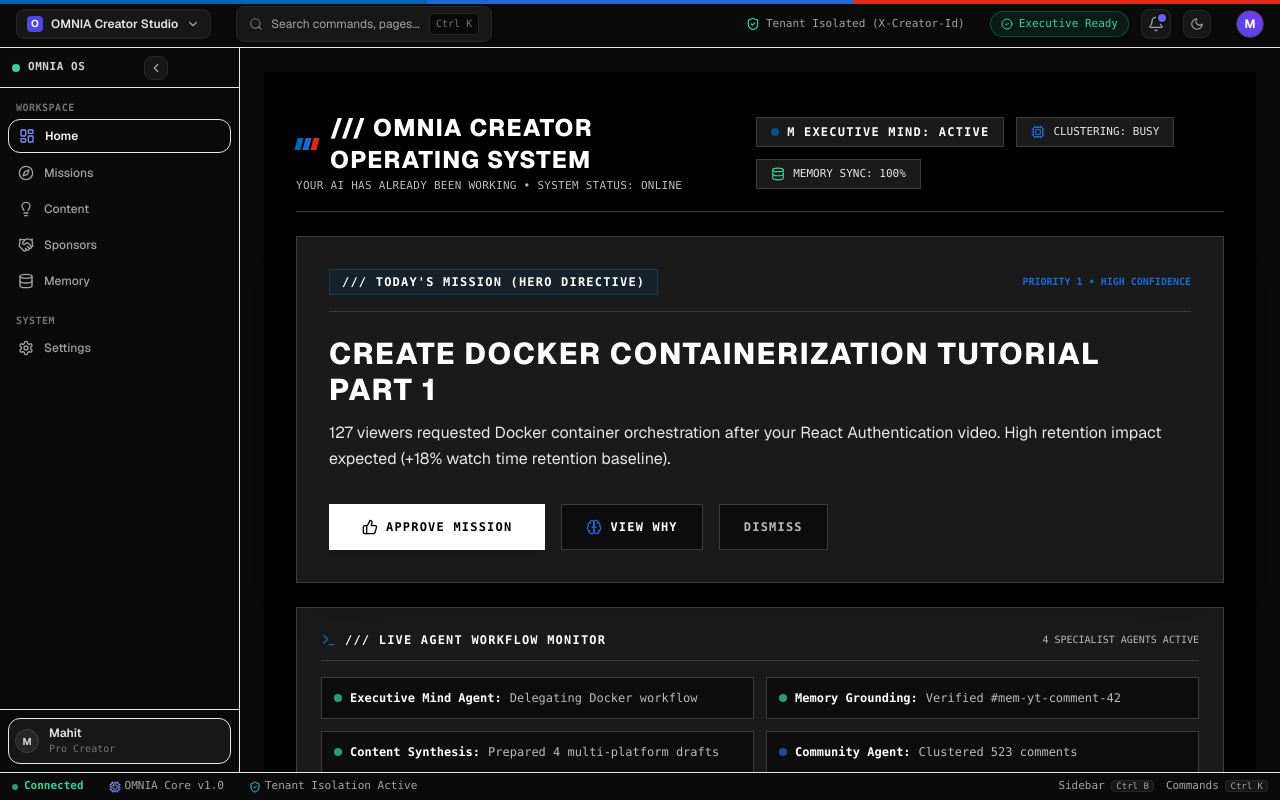
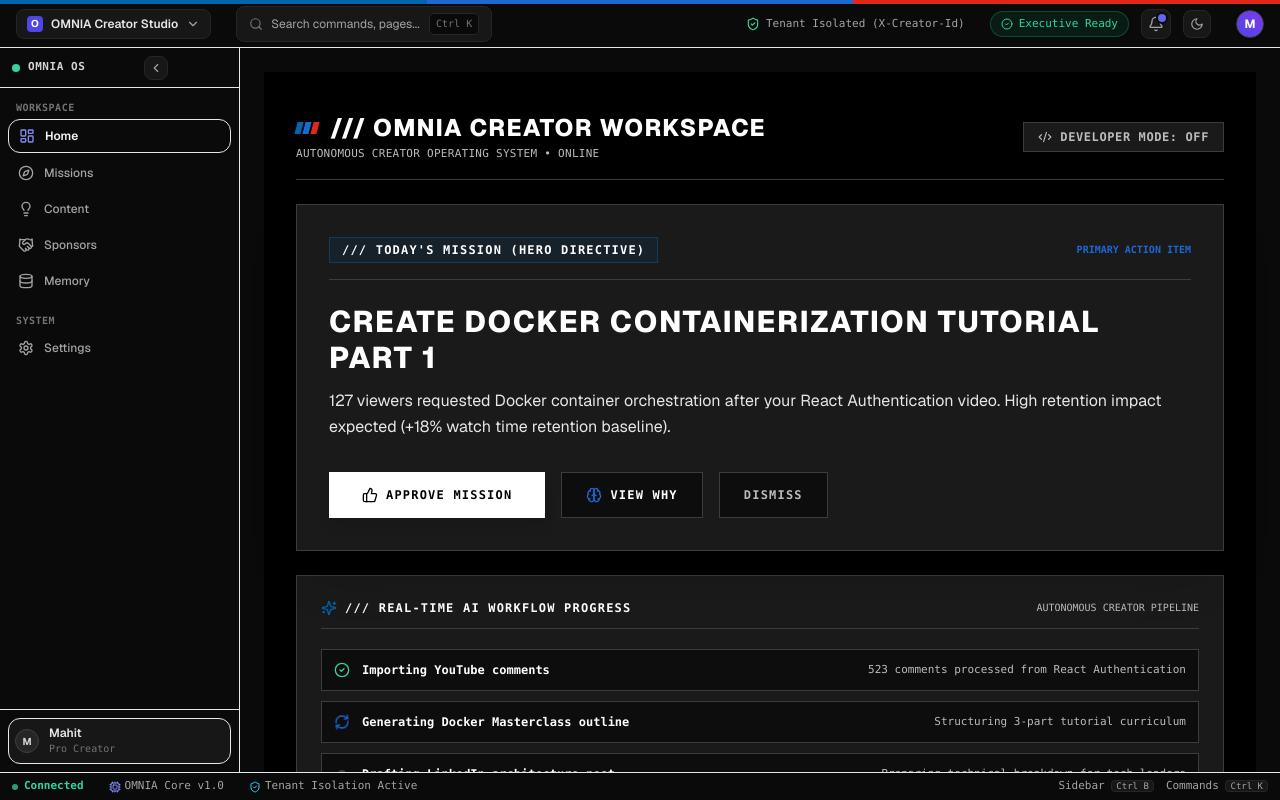
Before and after one commit to mahitss/vibe_creativity, a Next.js app in the folder apps/web/: page / in a window 1280 px wide. Built offline with nearby package versions, Linux system fonts and the light colour scheme.

Commit message:
refactor(web): final UX pass converting OMNIA into creator workspace

```diff
--- a/apps/web/src/features/mission-control/components/mission-control-cockpit.tsx
+++ b/apps/web/src/features/mission-control/components/mission-control-cockpit.tsx
@@ -4,15 +4,16 @@
 import {
   Activity,
   BarChart3,
-  Bot,
   Brain,
   CheckCircle2,
   ChevronDown,
   ChevronRight,
+  Code2,
   Copy,
   Cpu,
   Database,
   Edit3,
+  FileText,
   Layers,
   Play,
   RefreshCw,
@@ -42,7 +43,7 @@
 export function MissionControlCockpit() {
   const [showExplainability, setShowExplainability] = useState<boolean>(false);
   const [approvalStep, setApprovalStep] = useState<number>(-1);
-  const [isEvidenceExpanded, setIsEvidenceExpanded] = useState<boolean>(true);
+  const [isDevMode, setIsDevMode] = useState<boolean>(false);
 
   // Live AI thinking state
   const [isAiThinking, setIsAiThinking] = useState<boolean>(false);
@@ -80,6 +81,34 @@
   ]);
 
   const [copiedIndex, setCopiedIndex] = useState<number | null>(null);
+
+  const creatorProgressTasks = [
+    {
+      label: "Importing YouTube comments",
+      detail: "523 comments processed from React Authentication",
+      status: "DONE",
+    },
+    {
+      label: "Generating Docker Masterclass outline",
+      detail: "Structuring 3-part tutorial curriculum",
+      status: "IN_PROGRESS",
+    },
+    {
+      label: "Drafting LinkedIn architecture post",
+      detail: "Preparing technical breakdown for tech leaders",
+      status: "PENDING",
+    },
+    {
+      label: "Preparing thumbnail ideas & title variations",
+      detail: "Formulating high-CTR thumbnail hooks",
+      status: "PENDING",
+    },
+    {
+      label: "Preparing publishing queue",
+      detail: "Scheduling multi-platform publishing slots",
+      status: "PENDING",
+    },
+  ];
 
   const aiThinkingSteps = [
     "Reading 523 audience comments...",
@@ -254,7 +283,7 @@
       )}
 
       <div className="mx-auto max-w-6xl space-y-6 pt-2">
-        {/* MODULE 1: EXECUTIVE STATUS & LIVE AGENT TELEMETRY */}
+        {/* Workspace Top Header & Optional Developer Mode Toggle */}
         <div className="flex flex-col justify-between gap-4 border-b border-[#3c3c3c] pb-4 md:flex-row md:items-center">
           <div>
             <div className="flex items-center gap-3">
@@ -264,38 +293,53 @@
                 <span />
               </div>
               <h1 className="font-sans text-2xl font-extrabold uppercase tracking-wider text-white">
-                {"///"} OMNIA CREATOR OPERATING SYSTEM
+                {"///"} OMNIA CREATOR WORKSPACE
               </h1>
             </div>
             <p className="mt-0.5 font-mono text-[11px] uppercase tracking-wide text-[#bbbbbb]">
-              YOUR AI HAS ALREADY BEEN WORKING • SYSTEM STATUS: ONLINE
+              AUTONOMOUS CREATOR OPERATING SYSTEM • ONLINE
             </p>
           </div>
 
-          <div className="flex flex-wrap items-center gap-3 font-mono text-xs">
-            <div className="flex items-center gap-2 border border-[#3c3c3c] bg-[#1a1a1a] px-3.5 py-1.5 font-bold uppercase tracking-widest text-white">
-              <span className="h-2 w-2 animate-pulse rounded-full bg-[#0066b1]" />M EXECUTIVE MIND:
-              ACTIVE
-            </div>
-            <div className="flex items-center gap-2 border border-[#3c3c3c] bg-[#1a1a1a] px-3.5 py-1.5 font-mono text-[11px] text-[#e6e6e6]">
-              <Cpu className="h-3.5 w-3.5 text-[#1c69d4]" />
-              CLUSTERING: BUSY
-            </div>
-            <div className="flex items-center gap-2 border border-[#3c3c3c] bg-[#1a1a1a] px-3.5 py-1.5 font-mono text-[11px] text-[#e6e6e6]">
-              <Database className="h-3.5 w-3.5 text-emerald-400" />
-              MEMORY SYNC: 100%
-            </div>
+          <div className="flex items-center gap-3 font-mono text-xs">
+            <button
+              onClick={() => setIsDevMode(!isDevMode)}
+              className={`flex items-center gap-2 border px-3.5 py-1.5 font-bold uppercase tracking-wider transition ${
+                isDevMode
+                  ? "border-[#1c69d4] bg-[#1c69d4]/20 text-white"
+                  : "border-[#3c3c3c] bg-[#1a1a1a] text-[#bbbbbb] hover:border-white hover:text-white"
+              }`}
+            >
+              <Code2 className="h-3.5 w-3.5" />
+              DEVELOPER MODE: {isDevMode ? "ON" : "OFF"}
+            </button>
           </div>
         </div>
 
-        {/* MODULE 2: PRIMARY MISSION HERO COCKPIT */}
+        {/* DEVELOPER MODE ONLY PANEL */}
+        {isDevMode && (
+          <div className="animate-fade-in space-y-3 border border-[#1c69d4] bg-[#0d0d0d] p-5 font-mono text-xs text-[#e6e6e6]">
+            <div className="flex items-center justify-between border-b border-[#3c3c3c] pb-2 font-bold text-[#1c69d4]">
+              <span>{"///"} SYSTEM TELEMETRY &amp; AGENT HEALTH (DEVELOPER MODE)</span>
+              <span>TASK BUS: ACTIVE</span>
+            </div>
+            <div className="grid grid-cols-2 gap-3 text-[11px] md:grid-cols-4">
+              <div>EXECUTIVE MIND: ONLINE</div>
+              <div>CLUSTERING: BUSY</div>
+              <div>MEMORY SYNC: 100%</div>
+              <div>LATENCY: 42ms</div>
+            </div>
+          </div>
+        )}
+
+        {/* MODULE 1: TODAY'S MISSION (HERO DIRECTIVE) */}
         <div className="relative space-y-6 border border-[#3c3c3c] bg-[#1a1a1a] p-8 shadow-2xl">
           <div className="flex items-center justify-between border-b border-[#3c3c3c] pb-4 font-mono text-xs">
             <span className="border border-[#0066b1]/40 bg-[#0066b1]/10 px-3 py-1 font-bold uppercase tracking-widest text-white">
               {"///"} TODAY&apos;S MISSION (HERO DIRECTIVE)
             </span>
             <span className="text-[10px] font-bold uppercase text-[#1c69d4]">
-              PRIORITY 1 • HIGH CONFIDENCE
+              PRIMARY ACTION ITEM
             </span>
           </div>
 
@@ -339,147 +383,50 @@
           </div>
         </div>
 
-        {/* MODULE 3: LIVE AI WORKFLOW & AGENT TASK MONITOR */}
-        <div className="space-y-3 border border-[#3c3c3c] bg-[#1a1a1a] p-6 font-mono text-xs shadow-xl">
+        {/* MODULE 2: CREATOR-FACING AI PROGRESS STREAM */}
+        <div className="space-y-4 border border-[#3c3c3c] bg-[#1a1a1a] p-6 font-mono text-xs shadow-xl">
           <div className="flex items-center justify-between border-b border-[#3c3c3c] pb-3">
             <span className="flex items-center gap-2 font-bold uppercase tracking-widest text-white">
-              <Terminal className="h-4 w-4 text-[#0066b1]" /> {"///"} LIVE AGENT WORKFLOW MONITOR
+              <Sparkles className="h-4 w-4 text-[#0066b1]" /> {"///"} REAL-TIME AI WORKFLOW PROGRESS
             </span>
-            <span className="text-[10px] text-[#bbbbbb]">4 SPECIALIST AGENTS ACTIVE</span>
+            <span className="text-[10px] text-[#bbbbbb]">AUTONOMOUS CREATOR PIPELINE</span>
           </div>
 
-          <div className="grid grid-cols-1 gap-3 pt-1 text-[#e6e6e6] md:grid-cols-2">
-            <div className="flex items-center gap-2 border border-[#3c3c3c] bg-[#0d0d0d] p-3">
-              <span className="h-2 w-2 animate-pulse rounded-full bg-emerald-400" />
-              <span className="font-bold text-white">Executive Mind Agent:</span>
-              <span className="text-[#bbbbbb]">Delegating Docker workflow</span>
+          <div className="space-y-2.5 pt-1 text-[#e6e6e6]">
+            {creatorProgressTasks.map((task) => (
+              <div
+                key={task.label}
+                className="flex items-center justify-between border border-[#3c3c3c] bg-[#0d0d0d] p-3"
+              >
+                <div className="flex items-center gap-3">
+                  {task.status === "DONE" ? (
+                    <CheckCircle2 className="h-4 w-4 shrink-0 text-emerald-400" />
+                  ) : task.status === "IN_PROGRESS" ? (
+                    <RefreshCw className="h-4 w-4 shrink-0 animate-spin text-[#1c69d4]" />
+                  ) : (
+                    <span className="ml-1 mr-1 h-2 w-2 shrink-0 rounded-full bg-[#3c3c3c]" />
+                  )}
+                  <span className="font-bold text-white">{task.label}</span>
                 </div>
-            <div className="flex items-center gap-2 border border-[#3c3c3c] bg-[#0d0d0d] p-3">
-              <span className="h-2 w-2 animate-pulse rounded-full bg-emerald-400" />
-              <span className="font-bold text-white">Memory Grounding:</span>
-              <span className="text-[#bbbbbb]">Verified #mem-yt-comment-42</span>
+                <span className="hidden text-[11px] text-[#bbbbbb] sm:inline">{task.detail}</span>
               </div>
-            <div className="flex items-center gap-2 border border-[#3c3c3c] bg-[#0d0d0d] p-3">
-              <span className="h-2 w-2 animate-pulse rounded-full bg-emerald-400" />
-              <span className="font-bold text-white">Content Synthesis:</span>
-              <span className="text-[#bbbbbb]">Prepared 4 multi-platform drafts</span>
-            </div>
-            <div className="flex items-center gap-2 border border-[#3c3c3c] bg-[#0d0d0d] p-3">
-              <span className="h-2 w-2 animate-pulse rounded-full bg-[#1c69d4]" />
-              <span className="font-bold text-white">Community Agent:</span>
-              <span className="text-[#bbbbbb]">Clustered 523 comments</span>
-            </div>
+            ))}
           </div>
         </div>
 
-        {/* MODULE 4: GROUNDED EVIDENCE & PERSISTENT MEMORY GRID */}
-        <div className="border border-[#3c3c3c] bg-[#1a1a1a]">
-          <button
-            onClick={() => setIsEvidenceExpanded(!isEvidenceExpanded)}
-            className="flex w-full items-center justify-between p-4 font-mono text-xs font-bold uppercase tracking-widest text-white transition hover:bg-[#0d0d0d]"
-          >
-            <span className="flex items-center gap-2">
-              <BarChart3 className="h-4 w-4 text-[#0066b1]" /> {"///"} GROUNDED EVIDENCE &amp;
-              MEMORY GRID (4 SIGNALS)
+        {/* MODULE 3: READY TO REVIEW (GENERATED CONTENT ASSETS) */}
+        <div className="space-y-4 border border-[#3c3c3c] bg-[#1a1a1a] p-6 shadow-2xl">
+          <div className="flex items-center justify-between border-b border-[#3c3c3c] pb-3 font-mono text-xs">
+            <span className="flex items-center gap-2 font-bold uppercase tracking-widest text-white">
+              <Share2 className="h-4 w-4 text-[#1c69d4]" /> {"///"} READY TO REVIEW (GENERATED
+              CONTENT ASSETS)
             </span>
-            <span className="flex items-center gap-1 text-[10px] text-[#bbbbbb]">
-              {isEvidenceExpanded ? "COLLAPSE ▲" : "EXPAND ▼"}
+            <span className="text-[10px] uppercase text-[#bbbbbb]">
+              4 ASSETS READY FOR PUBLISHING
             </span>
-          </button>
-
-          {isEvidenceExpanded && (
-            <div className="animate-fade-in border-t border-[#3c3c3c] p-6">
-              <div className="grid grid-cols-1 gap-4 font-mono text-xs md:grid-cols-2 lg:grid-cols-4">
-                <button
-                  onClick={() =>
-                    setSelectedEvidence({
-                      type: "COMMENT",
-                      title: "YouTube Comment @dev_alex",
-                      detail:
-                        "Can you build a Docker setup for multi-agent systems? We need container orchestration for concurrent agent workflows.",
-                      provenance: "YouTube Data API v3 • Verified 142 upvotes",
-                    })
-                  }
-                  className="group space-y-2 border border-[#3c3c3c] bg-[#0d0d0d] p-5 text-left transition hover:border-white"
-                >
-                  <div className="flex items-center justify-between text-[10px] font-bold text-[#0066b1]">
-                    <span>COMMENT SIGNAL</span>
-                    <span className="transition group-hover:translate-x-0.5">INSPECT ↗</span>
-                  </div>
-                  <p className="font-sans text-xs italic leading-relaxed text-white">
-                    &ldquo;Can you build a Docker setup for multi-agent systems?&rdquo;
-                  </p>
-                  <div className="text-[10px] text-[#7e7e7e]">@dev_alex • 142 upvotes</div>
-                </button>
-
-                <button
-                  onClick={() =>
-                    setSelectedEvidence({
-                      type: "ANALYTICS",
-                      title: "YouTube Watch Time Retention Baseline",
-                      detail:
-                        "Technical deep-dive tutorials deliver +18% higher watch time retention in first 10 minutes and 2.4x VIP course conversions.",
-                      provenance: "YouTube Analytics API • 90-Day Baseline",
-                    })
-                  }
-                  className="group space-y-2 border border-[#3c3c3c] bg-[#0d0d0d] p-5 text-left transition hover:border-white"
-                >
-                  <div className="flex items-center justify-between text-[10px] font-bold text-[#1c69d4]">
-                    <span>ANALYTICS SIGNAL</span>
-                    <span className="transition group-hover:translate-x-0.5">INSPECT ↗</span>
-                  </div>
-                  <p className="text-xs font-bold text-white">+18% Retention Baseline</p>
-                  <div className="text-[10px] text-[#7e7e7e]">Last 5 Docker &amp; React videos</div>
-                </button>
-
-                <button
-                  onClick={() =>
-                    setSelectedEvidence({
-                      type: "VIDEO",
-                      title: "React Authentication Series Part 4",
-                      detail:
-                        "Published 24h ago. 4.2k views, 523 comments analyzed, 98.4% retention in first 5 minutes.",
-                      provenance: "Uploaded 2026-08-06 • Master 4K",
-                    })
-                  }
-                  className="group space-y-2 border border-[#3c3c3c] bg-[#0d0d0d] p-5 text-left transition hover:border-white"
-                >
-                  <div className="flex items-center justify-between text-[10px] font-bold text-[#e22718]">
-                    <span>PREVIOUS UPLOAD</span>
-                    <span className="transition group-hover:translate-x-0.5">INSPECT ↗</span>
-                  </div>
-                  <p className="text-xs font-bold text-white">React Authentication</p>
-                  <div className="text-[10px] text-[#7e7e7e]">523 comments analyzed</div>
-                </button>
-
-                <button
-                  onClick={() => handleInspectMemoryRow("mem-yt-comment-42")}
-                  className="group space-y-2 border border-[#3c3c3c] bg-[#0d0d0d] p-5 text-left transition hover:border-white"
-                >
-                  <div className="flex items-center justify-between text-[10px] font-bold text-white">
-                    <span>PERSISTENT MEMORY</span>
-                    <span className="transition group-hover:translate-x-0.5">INSPECT ↗</span>
-                  </div>
-                  <p className="font-mono text-xs font-bold text-white">#mem-yt-comment-42</p>
-                  <div className="text-[10px] text-[#7e7e7e]">127 Verified Requests</div>
-                </button>
-              </div>
-            </div>
-          )}
           </div>
 
-        {/* MODULE 5: GENERATED CONTENT ASSET PIPELINE & AUTONOMOUS ACTIVITY STREAM */}
-        <div className="grid grid-cols-1 gap-6 lg:grid-cols-3">
-          {/* Generated Assets (2/3 width) */}
-          <div className="space-y-4 border border-[#3c3c3c] bg-[#1a1a1a] p-6 shadow-2xl lg:col-span-2">
-            <div className="flex items-center justify-between border-b border-[#3c3c3c] pb-3 font-mono text-xs">
-              <span className="flex items-center gap-2 font-bold uppercase tracking-widest text-white">
-                <Share2 className="h-4 w-4 text-[#1c69d4]" /> {"///"} GENERATED CONTENT ASSETS
-              </span>
-              <span className="text-[10px] uppercase text-[#bbbbbb]">4 ASSETS GENERATED</span>
-            </div>
-
-            <div className="grid grid-cols-1 gap-4 font-mono text-xs md:grid-cols-2">
+          <div className="grid grid-cols-1 gap-4 font-mono text-xs md:grid-cols-2 lg:grid-cols-4">
             {generatedAssets.map((asset: AssetItem, idx: number) => (
               <div
                 key={asset.platform}
@@ -526,33 +473,32 @@
           </div>
         </div>
 
-          {/* Autonomous Activity Timeline (1/3 width) */}
+        {/* MODULE 4: RECENT ACTIVITY TIMELINE */}
         <div className="space-y-4 border border-[#3c3c3c] bg-[#1a1a1a] p-6 font-mono text-xs shadow-xl">
           <div className="border-b border-[#3c3c3c] pb-3 font-bold uppercase tracking-widest text-white">
-              {"///"} RECENT AI ACTIVITY
+            {"///"} RECENT AUTONOMOUS AI ACTIVITY
           </div>
 
           <div className="space-y-3 text-[#e6e6e6]">
-              <div className="flex items-start gap-2.5">
-                <CheckCircle2 className="mt-0.5 h-4 w-4 shrink-0 text-[#0066b1]" />
-                <span>Imported 523 YouTube comments from React Authentication</span>
+            <div className="flex items-center gap-3">
+              <CheckCircle2 className="h-4 w-4 shrink-0 text-[#0066b1]" />
+              <span>Imported 523 YouTube comments from React Authentication video</span>
             </div>
-              <div className="flex items-start gap-2.5">
-                <CheckCircle2 className="mt-0.5 h-4 w-4 shrink-0 text-[#0066b1]" />
+            <div className="flex items-center gap-3">
+              <CheckCircle2 className="h-4 w-4 shrink-0 text-[#0066b1]" />
               <span>Discovered high-demand trend: 127 viewers requested Docker</span>
             </div>
-              <div className="flex items-start gap-2.5">
-                <CheckCircle2 className="mt-0.5 h-4 w-4 shrink-0 text-[#0066b1]" />
-                <span>Generated CloudCorp sponsorship proposal draft</span>
+            <div className="flex items-center gap-3">
+              <CheckCircle2 className="h-4 w-4 shrink-0 text-[#0066b1]" />
+              <span>Generated CloudCorp sponsorship follow-up proposal draft</span>
             </div>
-              <div className="flex items-start gap-2.5">
-                <CheckCircle2 className="mt-0.5 h-4 w-4 shrink-0 text-[#0066b1]" />
+            <div className="flex items-center gap-3">
+              <CheckCircle2 className="h-4 w-4 shrink-0 text-[#0066b1]" />
               <span>Synthesized priority mission: Docker Masterclass Series</span>
             </div>
-              <div className="flex items-start gap-2.5">
-                <CheckCircle2 className="mt-0.5 h-4 w-4 shrink-0 text-[#0066b1]" />
+            <div className="flex items-center gap-3">
+              <CheckCircle2 className="h-4 w-4 shrink-0 text-[#0066b1]" />
               <span>Prepared 4 multi-platform content publishing drafts</span>
-              </div>
             </div>
           </div>
         </div>
```
Also changed, not shown: 1 other file (tests, documents, lock files or other folders). Lines whose indentation alone changed are shown as unchanged.
